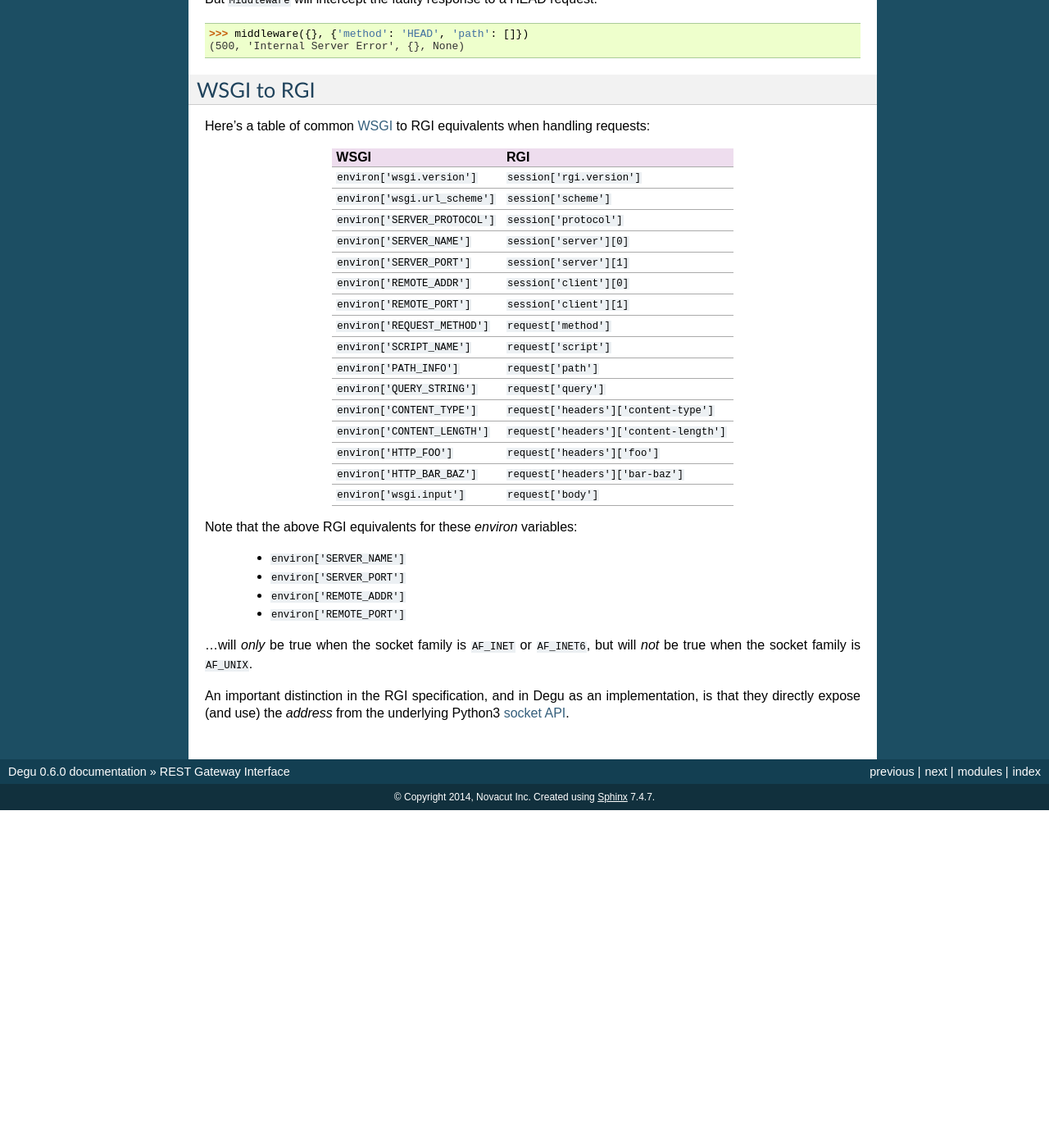
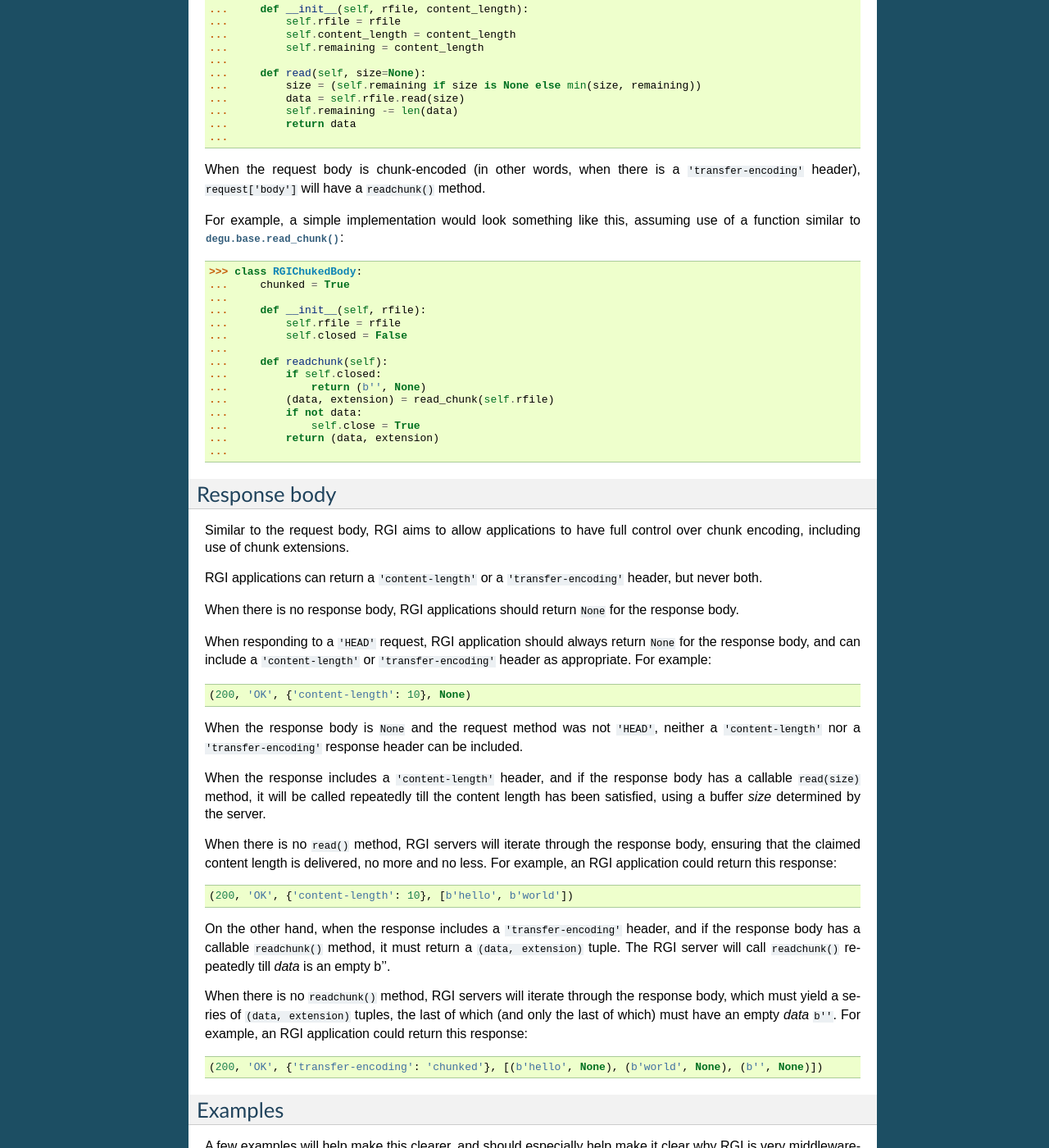
Before and after one commit to json420/degu, a Sphinx documentation site: the page built from doc/rgi.rst, in a window 1280 px wide and 1400 px high, scrolled down 7645 px. Shown: the whole window at 82% size. Built offline with Sphinx 7.4.7, drawn with Linux system fonts in a browser that asks for light colours; before the commit the page ends 8633 px from its top, so only the background shows below that; some of the changed text lies outside the part shown.

Commit message:
doc/rgi.rst: first pass at documenting API details of request and response body

```diff
--- a/doc/rgi.rst
+++ b/doc/rgi.rst
@@ -433,6 +433,141 @@ non-negative ``int``.
 
 
 
+Request body
+------------
+
+RGI aims to directly expose the semantics of HTTP `chunked transfer encoding`_
+to server applications, both on the incoming request body and on the outgoing
+response body.
+
+Although WSGI applications can use the presence of a ``'transfer-encoding'``
+header to determine whether the request body is chunk-encoded, the
+``environ['wsgi.input']`` API doesn't provide read through the body one chunk at a time,
+both the chunk data and its optional chunk extension.
+
+RGI proposes to represent a single chunk with a ``(data, extension)`` tuple.
+
+When no extension is present, the *extension* will be ``None``::
+
+    (b'chunk', None)
+
+Which would be encoded like this in the HTTP request or response stream::
+
+    b'5\r\nchunk\r\n'
+
+Or when an *extension* is present, it will be a ``(key, value)`` tuple::
+
+    (b'chunk data', ('foo', 'bar'))
+
+Which would be encoded like this in the HTTP request or response stream::
+
+    b'5;foo=bar\r\nchunk\r\n'
+
+When there is no incoming request body, the RGI ``request['body']`` will be
+``None``.
+
+When there is a request body, ``request['body'].chunked`` will be ``True`` when
+the body is chunk-encoded, and will otherwise be ``False``.  The ``chunked``
+attribute allows applications to easily determine whether the body is
+chunk-encoded, even in lower level code that may not have access to the request
+headers.
+
+When the request body is normally encoded (in other words, when there is a
+``'content-length'`` header), ``request['body']`` will be a conventional Python
+file-like object with a ``read()`` method and also a ``content_length``
+attribute.
+
+For example, a simple implementation would look something like this:
+
+>>> class RGIBody:
+...     chunked = False
+...
+...     def __init__(self, rfile, content_length):
+...         self.rfile = rfile
+...         self.content_length = content_length
+...         self.remaining = content_length
+...
+...     def read(self, size=None):
+...         size = (self.remaining if size is None else min(size, remaining))
+...         data = self.rfile.read(size)
+...         self.remaining -= len(data)
+...         return data
+...
+
+When the request body is chunk-encoded (in other words, when there is a
+``'transfer-encoding'`` header), ``request['body']`` will have a
+``readchunk()`` method.
+
+For example, a simple implementation would look something like this, assuming
+use of a function similar to :func:`degu.base.read_chunk()`:
+
+>>> class RGIChukedBody:
+...     chunked = True
+...
+...     def __init__(self, rfile):
+...         self.rfile = rfile
+...         self.closed = False
+...
+...     def readchunk(self):
+...         if self.closed:
+...             return (b'', None)
+...         (data, extension) = read_chunk(self.rfile)
+...         if not data:
+...             self.close = True
+...         return (data, extension)
+...
+
+
+
+Response body
+-------------
+
+Similar to the request body, RGI aims to allow applications to have full
+control over chunk encoding, including use of chunk extensions.
+
+RGI applications can return a ``'content-length'`` or a ``'transfer-encoding'``
+header, but never both.
+
+When there is no response body, RGI applications should return ``None`` for
+the response body.
+
+When responding to a ``'HEAD'`` request, RGI application should always return
+``None`` for the response body, and can include a ``'content-length'`` or
+``'transfer-encoding'`` header as appropriate.  For example::
+
+    (200, 'OK', {'content-length': 10}, None)
+
+When the response body is ``None`` and the request method was not ``'HEAD'``,
+neither a ``'content-length'`` nor a ``'transfer-encoding'`` response header can
+be included.
+
+When the response includes a ``'content-length'`` header, and if the response
+body has a callable ``read(size)`` method, it will be called repeatedly till the
+content length has been satisfied, using a buffer *size* determined by the
+server.
+
+When there is no ``read()`` method, RGI servers will iterate through the
+response body, ensuring that the claimed content length is delivered, no more
+and no less.  For example, an RGI application could return this response::
+
+    (200, 'OK', {'content-length': 10}, [b'hello', b'world'])
+
+On the other hand, when the response includes a ``'transfer-encoding'`` header,
+and if the response body has a callable ``readchunk()`` method, it must return
+a ``(data, extension)`` tuple.  The RGI server will call ``readchunk()``
+repeatedly till *data* is an empty b''.
+
+When there is no ``readchunk()`` method, RGI servers will iterate through the
+response body, which must yield a series of ``(data, extension)`` tuples, the
+last of which (and only the last of which) must have an empty *data* ``b''``.
+For example, an RGI application could return this response::
+
+    (200, 'OK', {'transfer-encoding': 'chunked'}, [(b'hello', None), (b'world', None), (b'', None)])
+
+
+
+
+
 Examples
 --------
 
@@ -534,3 +669,4 @@ underlying Python3 `socket API`_.
 .. _`reverse-proxy`: https://en.wikipedia.org/wiki/Reverse_proxy
 .. _`Dmedia`: https://launchpad.net/dmedia
 .. _`socket API`: https://docs.python.org/3/library/socket.html
+.. _`chunked transfer encoding`: https://en.wikipedia.org/wiki/Chunked_transfer_encoding
```
